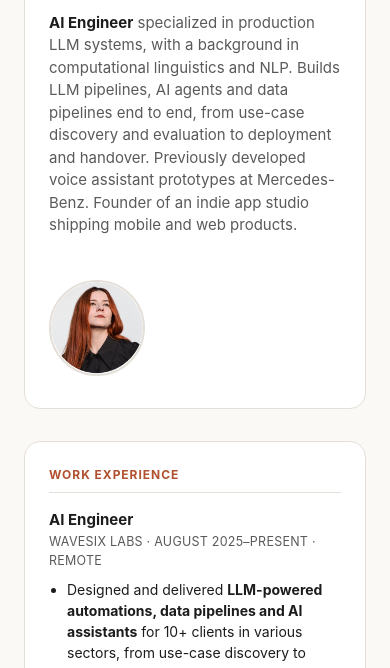
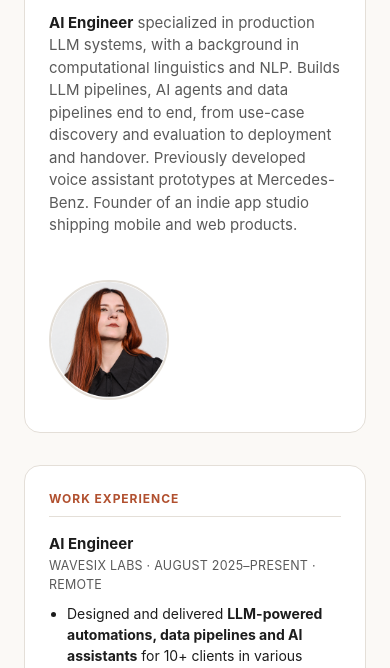
Before and after one commit to Skarlet0x/cv, a plain HTML site: page index.html in a window 390 px wide. Shown: the part 176-844 px from the top of the page. Drawn offline with Linux system fonts and the light colour scheme.

Commit message:
Enlarge profile photo to match CV proportions

```diff
--- a/index.html
+++ b/index.html
@@ -46,8 +46,11 @@
   .card{background:var(--card);border:1px solid var(--line);border-radius:16px;padding:40px;}
   header.head{display:flex;gap:28px;align-items:flex-start;justify-content:space-between;flex-wrap:wrap;margin-bottom:8px;}
   .photo{
-    width:96px;height:96px;border-radius:50%;object-fit:cover;flex-shrink:0;
+    width:180px;height:180px;border-radius:50%;object-fit:cover;flex-shrink:0;
     border:2px solid var(--line);
+  }
+  @media (max-width:700px){
+    .photo{width:120px;height:120px;}
   }
   h1{font-size:32px;margin:0 0 6px;color:var(--accent);}
   .tagline{color:var(--sub);max-width:60ch;font-size:15px;}
```
